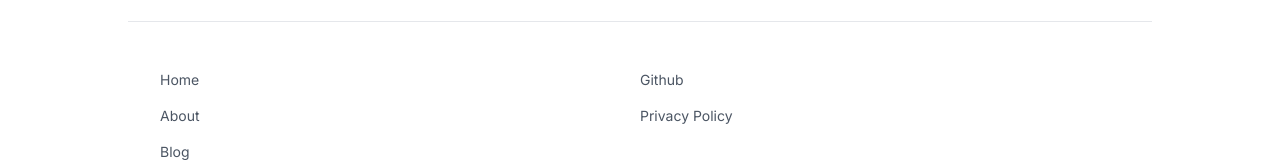
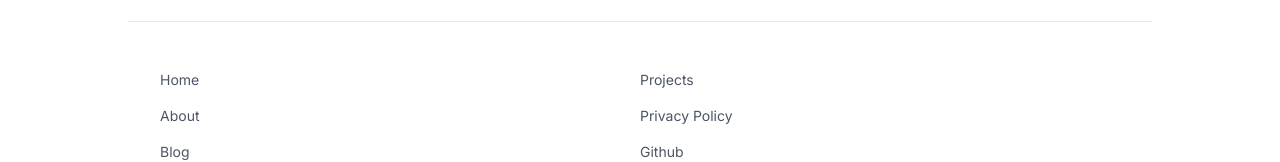
Before and after one commit to dandiws/dandiws.io, a Next.js app: page /privacy in a window 1280 px wide. Shown: the part 207-369 px from the top of the page. Built offline with nearby package versions, Linux system fonts and the light colour scheme.

Commit message:
update footer

```diff
--- a/components/Footer.tsx
+++ b/components/Footer.tsx
@@ -28,6 +28,16 @@ const Footer = () => {
             </NextLink>
           </div>
           <div className="py-4 flex flex-col space-y-4">
+            <NextLink href="/projects" passHref>
+              <Link className="cursor-pointer text-gray hover:text-gray-800 dark:hover:text-gray-300">
+                Projects
+              </Link>
+            </NextLink>
+            <NextLink href="/privacy" passHref>
+              <Link className="cursor-pointer text-gray hover:text-gray-800 dark:hover:text-gray-300">
+                Privacy Policy
+              </Link>
+            </NextLink>
             <Link
               href="https://github.com/dandiws/dandiws.io"
               title="Github Repository"
@@ -36,11 +46,7 @@ const Footer = () => {
             >
               Github
             </Link>
-            <NextLink href="/privacy" passHref>
-              <Link className="cursor-pointer text-gray hover:text-gray-800 dark:hover:text-gray-300">
-                Privacy Policy
-              </Link>
-            </NextLink>
+
           </div>
         </div>
         <div className="flex justify-between py-4 mt-4">
```
